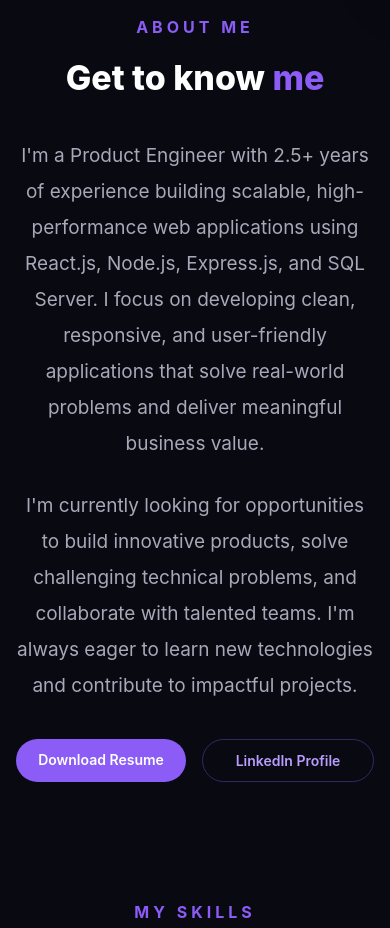
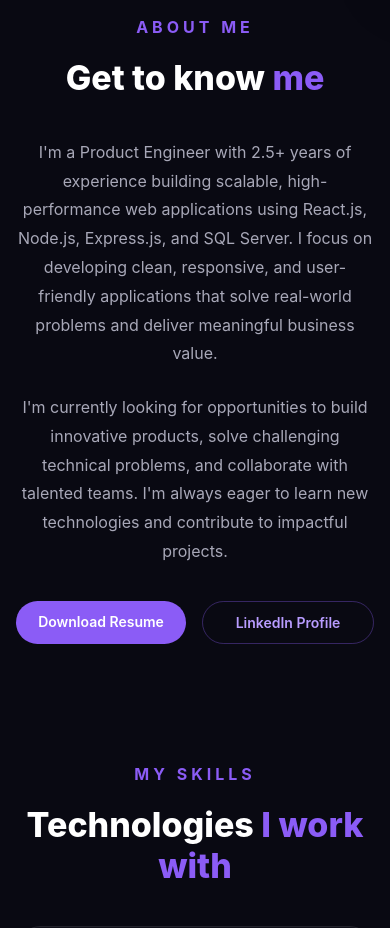
Before and after one commit to Sashisaravan/My_Porfolio, a React (Vite) app: page / in a window 390 px wide. Shown: the part 900-1828 px from the top of the page. Built offline with nearby package versions, Linux system fonts and the light colour scheme.

Commit message:
Enhance portfolio design, responsiveness, and content

```diff
--- a/src/styles/theme.js
+++ b/src/styles/theme.js
@@ -923,6 +923,16 @@ export const PortfolioStyles = makeStyles({
     "& strong": {
       color: "#fff",
     },
+
+    "@media (max-width: 768px)": {
+      fontSize: 16,
+      lineHeight: 1.8,
+    },
+
+    "@media (max-width: 480px)": {
+      fontSize: 16,
+      lineHeight: 1.8,
+    },
   },
   aboutButtons: {
     display: "flex",
```
